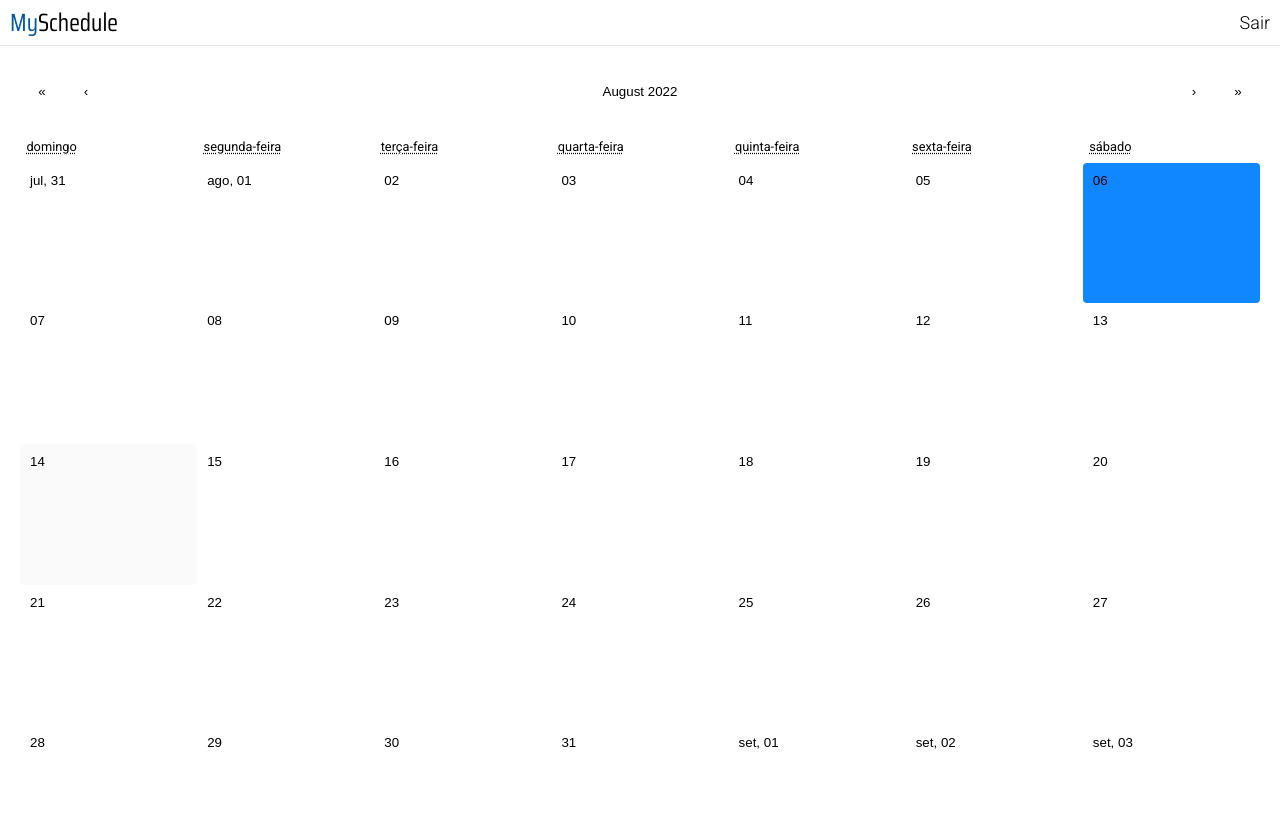
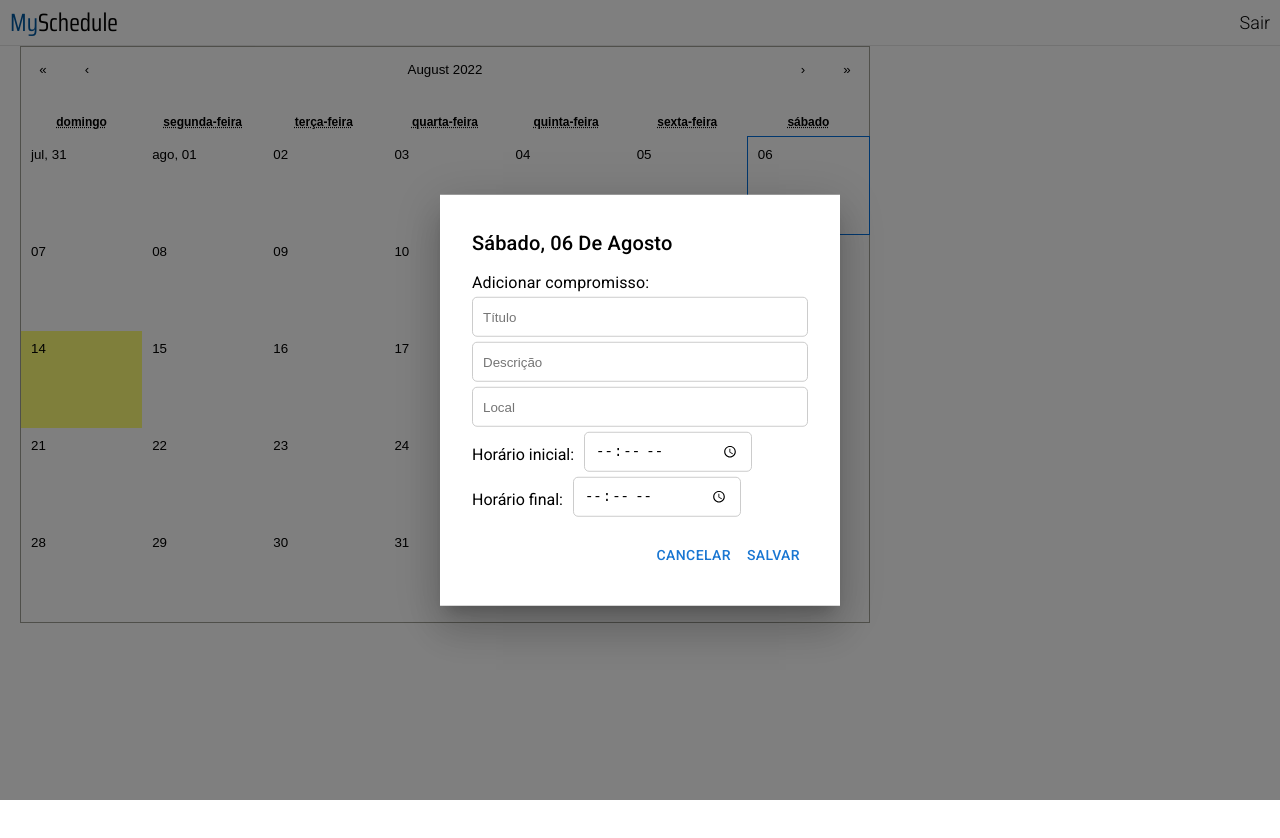
Before and after one commit to santannaizadora/myschedule, a React (Create React App) app: page /calendar in a window 1280 px wide. Both pictures are taken after a click on the button "06". Shown: the top 838 px of the page. After the commit the page ends 800 px from the top, so only its background shows below. Built offline with nearby package versions, Linux system fonts and the light colour scheme.

Commit message:
feat: register new appointment

```diff
--- a/package.json
+++ b/package.json
@@ -3,7 +3,11 @@
   "version": "0.1.0",
   "private": true,
   "dependencies": {
+    "@emotion/react": "^11.10.0",
+    "@emotion/styled": "^11.10.0",
     "@hookform/error-message": "^2.0.0",
+    "@mui/material": "^5.10.0",
+    "@mui/styled-engine-sc": "^5.10.0",
     "axios": "^0.27.2",
     "dayjs": "^1.11.5",
     "phosphor-react": "^1.4.1",
--- a/src/assets/css/Calendar.css
+++ b/src/assets/css/Calendar.css
@@ -1,9 +1,9 @@
 .react-calendar {
-    width: 80rem;
-    height: 50rem;
+    width: 850px;
     max-width: 100%;
     background: white;
-    font-family: var(--main-font);
+    border: 1px solid #a0a096;
+    font-family: Arial, Helvetica, sans-serif;
     line-height: 1.125em;
   }
   .react-calendar--doubleView {
@@ -35,7 +35,7 @@
   }
   .react-calendar__navigation {
     display: flex;
-    height: 50px;
+    height: 44px;
     margin-bottom: 1em;
   }
   .react-calendar__navigation button {
@@ -50,7 +50,9 @@
     background-color: #e6e6e6;
   }
   .react-calendar__month-view__weekdays {
-    font-size: 0.8em;
+    text-align: center;
+    font-weight: bold;
+    font-size: 0.75em;
   }
   .react-calendar__month-view__weekdays__weekday {
     padding: 0.5em;
@@ -75,35 +77,30 @@
   }
   .react-calendar__tile {
     max-width: 100%;
-    height: 8.79rem;
-    padding: 10px 6.6667px;
+    padding: 10px 6.6667px 0 6.6667px;
+    height: 97px;
     background: none;
     text-align: center;
     line-height: 16px;
     position: relative;
-    border-radius: 0.25rem;
-    border: #757575 1px solid;
   }
-
   .react-calendar__tile p {
     text-transform: capitalize;
     padding: 2px;
   }
-
   .react-calendar__tile p:nth-child(2n+1) {
     background-color: #a9d4ff;
     color: #000;
   }
-
   .react-calendar__tile:disabled {
     background-color: #f0f0f0;
   }
   .react-calendar__tile:enabled:hover,
   .react-calendar__tile:enabled:focus {
-    background-color: #fafafa;
+    background-color: #e6e6e6;
   }
   .react-calendar__tile--now {
-    background: #fafafa;
+    background: #ffff76;
   }
   .react-calendar__tile--now:enabled:hover,
   .react-calendar__tile--now:enabled:focus {
@@ -117,12 +114,12 @@
     background: #a9d4ff;
   }
   .react-calendar__tile--active {
-    background: #006edc;
+    box-shadow: 0 0 0 1px #006edc;
     color: white;
   }
   .react-calendar__tile--active:enabled:hover,
   .react-calendar__tile--active:enabled:focus {
-    background: #1087ff;
+    box-shadow: 0 0 0 1px #006edc;
   }
   .react-calendar--selectRange .react-calendar__tile--hover {
     background-color: #e6e6e6;
--- a/src/screens/Calendar.jsx
+++ b/src/screens/Calendar.jsx
@@ -1,13 +1,17 @@
-import { useEffect, useState, useContext } from "react";
+import React, { useEffect, useState, useContext } from "react";
 import styled from "styled-components";
 import dayjs from "dayjs";
 import Calendar from "react-calendar";
 import axios from "axios";
 import TokenContext from "../contexts/TokenContext";
-
+import { toast } from "react-toastify";
+import Box from "@mui/material/Box";
+import Button from "@mui/material/Button";
+import Typography from "@mui/material/Typography";
+import Modal from "@mui/material/Modal";
 import "../assets/css/Calendar.css";
-import 'dayjs/locale/pt-br'
-
+import "dayjs/locale/pt-br";
+import toastConfig from "../assets/toastify/toastConfig";
 import Header from "../components/Header";
 
 export default function Agenda() {
@@ -19,10 +23,31 @@ export default function Agenda() {
   const [year, setYear] = useState(dayjs().format("YYYY"));
   const [date, setDate] = useState(dayjs().format("YYYY-MM-DD"));
 
+  const [open, setOpen] = React.useState(false);
+  const handleOpen = () => setOpen(true);
+  const handleClose = () => setOpen(false);
+
   console.log("month", monthAppointments);
   console.log("day", dayAppointments);
 
-  useEffect(() => {
+  const getDayAppointments = () => {
+    if (token) {
+      axios
+        .get(`${process.env.REACT_APP_API_URL}/appointment/day/${date}`, {
+          headers: {
+            Authorization: `Bearer ${token}`,
+          },
+        })
+        .then((res) => {
+          setDayAppointments(res.data);
+        })
+        .catch((err) => {
+          console.log(err);
+        });
+    }
+  };
+
+  const getMonthAppointments = () => {
     if (token) {
       axios
         .get(
@@ -40,34 +65,26 @@ export default function Agenda() {
           console.log(err);
         });
     }
+  };
+
+  useEffect(() => {
+    getMonthAppointments();
   }, [token, month, year]);
 
   useEffect(() => {
-    if (token) {
-      axios
-        .get(`${process.env.REACT_APP_API_URL}/appointment/day/${date}`, {
-          headers: {
-            Authorization: `Bearer ${token}`,
-          },
-        })
-        .then((res) => {
-          setDayAppointments(res.data);
-        })
-        .catch((err) => {
-          console.log(err);
-        });
-    }
+    getDayAppointments();
   }, [token, date]);
 
   const format = (date) => {
     let appointments = monthAppointments.filter(
       (appointment) =>
-        appointment.date.split('T')[0] ===
-        dayjs(date).format("YYYY-MM-DD")
+        appointment.date.split("T")[0] === dayjs(date).format("YYYY-MM-DD")
     );
     console.log("appointments", appointments);
 
-    appointments.length>0? console.log(dayjs(appointments.date).format("YYYY-MM-DD"), date): console.log("não tem agendamento");
+    appointments.length > 0
+      ? console.log(dayjs(appointments.date).format("YYYY-MM-DD"), date)
+      : console.log("não tem agendamento");
 
     return (
       <DayFormat>
@@ -79,26 +96,155 @@ export default function Agenda() {
             : dayjs(date).locale("pt-br").format("MMM, DD")}
         </Day>
         <Appointments>
-        {appointments.map((appointment) => {
-          return <Appointment key={appointment.id}>{appointment.title}</Appointment>;
-        })}
+          {appointments.map((appointment) => {
+            return (
+              <Appointment key={appointment.id}>
+                {appointment.title}
+              </Appointment>
+            );
+          })}
         </Appointments>
-
       </DayFormat>
     );
   };
 
-  const showModal = (date) => {}
+  const RegisterModal = () => {
+    const style = {
+      position: "absolute",
+      top: "50%",
+      left: "50%",
+      transform: "translate(-50%, -50%)",
+      width: 400,
+      bgcolor: "background.paper",
+      boxShadow: 24,
+      p: 4,
+      display: "flex",
+      flexDirection: "column",
+      fontFamily: "Roboto",
+    };
 
+    const [appointment, setAppointment] = useState({
+      title: "",
+      observation: "",
+      place: "",
+      date: date,
+      initial_time: "",
+      final_time: "",
+    });
+
+
+    const saveAppointment = () => {
+      if (token) {
+        axios
+          .post(`${process.env.REACT_APP_API_URL}/appointment/new`, appointment, {
+            headers: {
+              Authorization: `Bearer ${token}`,
+            },
+          })
+          .then((res) => {
+            setAppointment({
+              title: "",
+              observation: "",
+              place: "",
+              date: date,
+              initial_time: "",
+              final_time: "",
+            });
+            getDayAppointments();
+            getMonthAppointments();
+            handleClose();
+          }).catch((err) => {
+            toast.error(err.response.data.message, toastConfig);
+          })
+        }
+      }
+
+    console.log("appointment", appointment);
+    return (
+      <div>
+        <Modal
+          open={open}
+          onClose={handleClose}
+          aria-labelledby="modal-modal-title"
+          aria-describedby="modal-modal-description"
+        >
+          <Box sx={style}>
+            <Typography
+              id="modal-modal-title"
+              variant="h6"
+              component="h2"
+              sx={{ marginBottom: "10px", textTransform: "capitalize" }}
+            >
+              {dayjs(date).locale("pt-br").format("dddd, DD [de] MMMM")}
+            </Typography>
+            <Typography id="modal-modal-description" variant="subtitle1">
+              Adicionar compromisso:
+            </Typography>
+            <Input
+              type="text"
+              placeholder="Título"
+              onChange={(e) =>
+                setAppointment({ ...appointment, title: e.target.value })
+              }
+            />
+            <Input
+              type="text"
+              placeholder="Descrição"
+              onChange={(e) =>
+                setAppointment({ ...appointment, observation: e.target.value })
+              }
+            />
+            <Input
+              type="text"
+              placeholder="Local"
+              onChange={(e) =>
+                setAppointment({ ...appointment, place: e.target.value })
+              }
+            />
+            <TimeContainer>
+              <p>Horário inicial: </p>
+              <TimeInput
+                type="time"
+                onChange={(e) =>
+                  setAppointment({
+                    ...appointment,
+                    initial_time: e.target.value,
+                  })
+                }
+              />
+            </TimeContainer>
+            <TimeContainer>
+              <p>Horário final: </p>
+              <TimeInput
+                type="time"
+                onChange={(e) =>
+                  setAppointment({ ...appointment, final_time: e.target.value })
+                }
+              />
+            </TimeContainer>
+            <ButtomContainer>
+              <Button onClick={handleClose}>Cancelar</Button>
+              <Button onClick={saveAppointment}>
+                Salvar
+              </Button>
+            </ButtomContainer>
+          </Box>
+        </Modal>
+      </div>
+    );
+  };
 
   return (
     <>
       <Header />
       <Container>
+      <RegisterModal />
         <Calendar
           calendarType="US"
           formatDay={(locale, date) => format(date)}
-          formatShortWeekday={(locale, date) => dayjs(date).locale("pt-br").format("dddd")}
+          formatShortWeekday={(locale, date) =>
+            dayjs(date).locale("pt-br").format("dddd")
+          }
           onChange={(locale, date) => {
             setDate(dayjs(locale).format("YYYY-MM-DD"));
           }}
@@ -107,15 +253,17 @@ export default function Agenda() {
             setYear(dayjs(locale.activeStartDate).format("YYYY"));
             setDate(dayjs(locale.activeStartDate).format("YYYY-MM-DD"));
           }}
+          onClickDay={handleOpen}
         />
       </Container>
+
     </>
   );
 }
 
 const Container = styled.div`
   display: flex;
-  padding: 20px;
+  padding: 0 20px;
 `;
 
 const DayFormat = styled.div`
@@ -155,3 +303,38 @@ const Appointment = styled.p`
   display: flex;
   font-family: --var(--main-font);
 `;
+
+const Input = styled.input`
+  width: 100%;
+  height: 40px;
+  border-radius: 5px;
+  border: 1px solid #ccc;
+  padding: 0 10px;
+  margin-bottom: 5px;
+  font-family: --var(--main-font);
+`;
+
+const TimeInput = styled.input`
+  width: 50%;
+  height: 40px;
+  border-radius: 5px;
+  border: 1px solid #ccc;
+  padding: 0 10px;
+  margin-bottom: 5px;
+  font-size: 14px;
+  font-family: --var(--main-font);
+`;
+
+const TimeContainer = styled.div`
+  display: flex;
+  align-items: center;
+
+  p {
+    margin-right: 10px;
+  }
+`;
+
+const ButtomContainer = styled.div`
+  align-self: flex-end;
+  margin-top: 15px;
+`;
```
Also changed, not shown: 1 other file (tests, documents, lock files or other folders).
